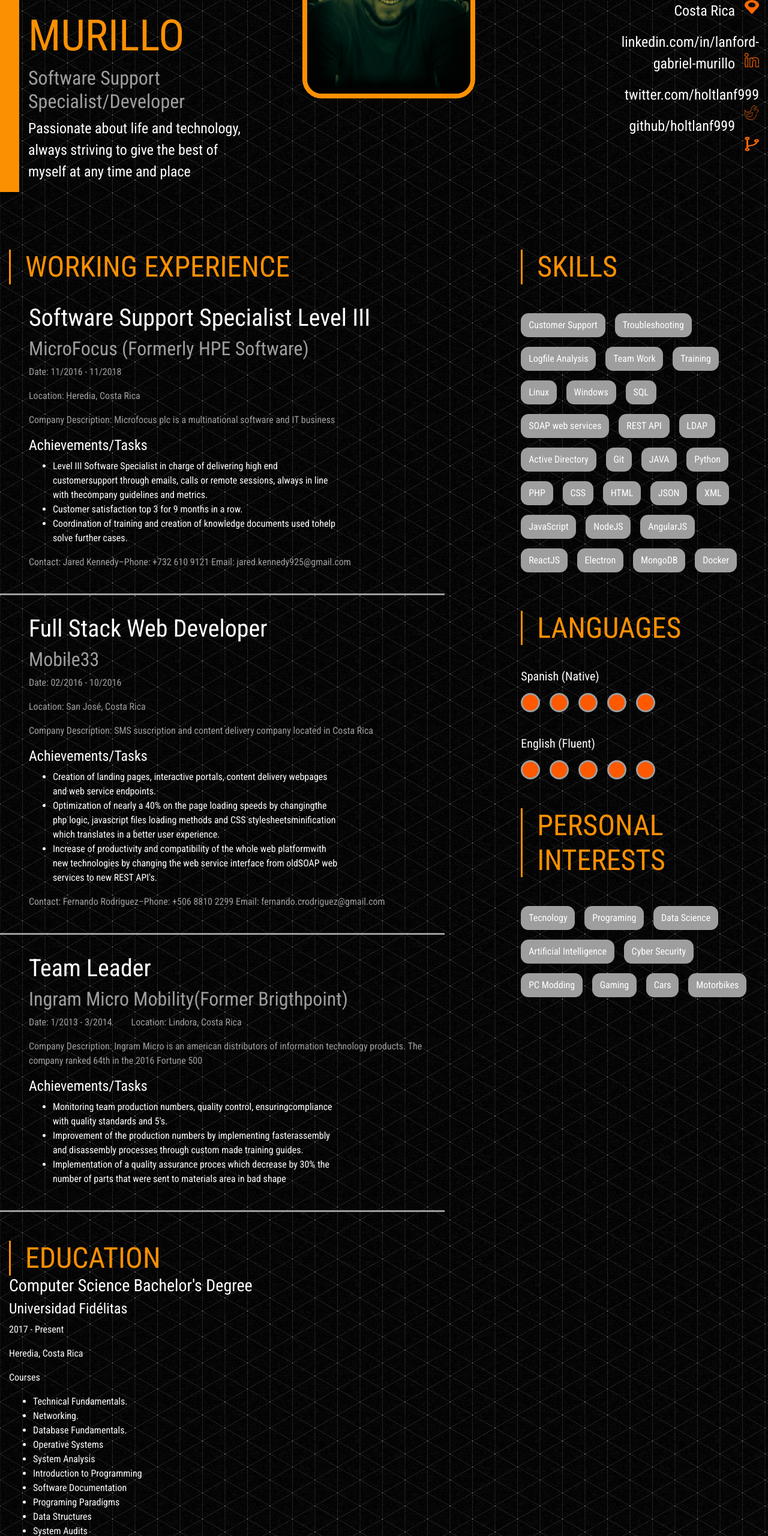
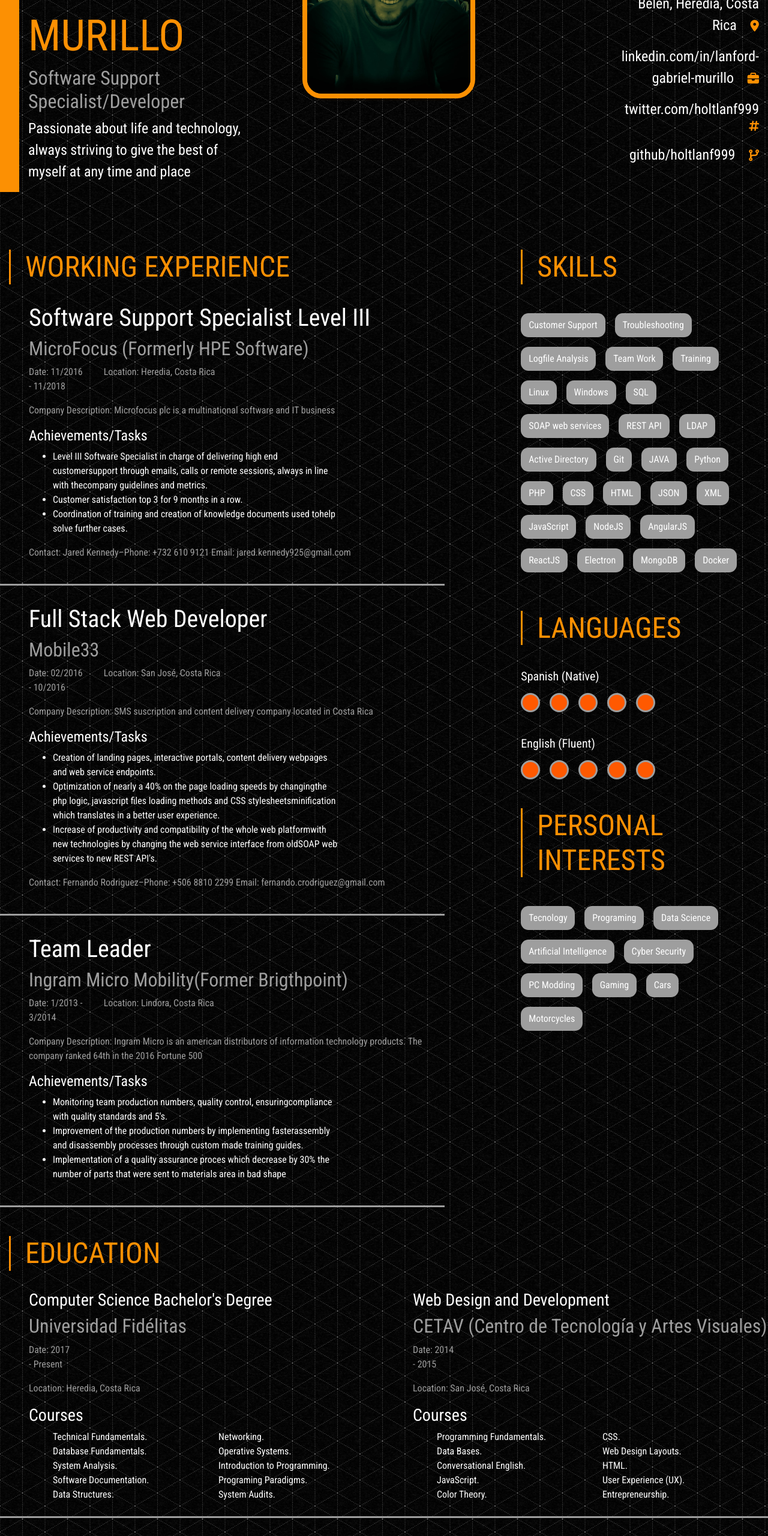
Before and after one commit to holtlanf999/web-cv, a plain HTML site: page index.html in a window 1280 px wide. Shown: the part 220-2780 px from the top of the page at 60% size. Drawn offline with nearby package versions, Linux system fonts and the light colour scheme.

Commit message:
webfonts added plus changes in the CSS

```diff
--- a/css/main.css
+++ b/css/main.css
@@ -72,12 +72,10 @@ a:hover {
 	font-size: 1.5em;
 }
 
-.small-icon {
-	color: #FF8400;
-	height: 1.5em;
-	width: 1.5em;
-	margin-left: 1em;
-	float: right;
+.contact-list li i {
+	color: #fc9003;
+	font-size: 1.2em;
+	padding: 0 0 0 1em;
 }
 
 .working-experience h2 {
@@ -87,14 +85,16 @@ a:hover {
 	text-transform: uppercase;
 }
 
-.job-card {
+.job-card,
+.education-card {
 	padding: 2em 0 1.5em 3em;
 	border-bottom: solid;
 	border-color: #9e9e9e;
 	width: 90%;
 }
 
-.job-position {
+.job-position,
+.carrer-title {
 	font-size: 2.5em;
 	width: 100%;
 }
@@ -109,21 +109,26 @@ a:hover {
 	text-transform: uppercase;
 }
 
-.company-title {
+.company-title,
+.education-center-title {
 	font-size: 2em;
 	width: 100%;
 }
 
-.job-epoch{
+.job-epoch,
+.education-epoch {
 	padding: 0 2em 0 0;
+	width: 18%;
 }
 
-.job-location{
-	width: 75%;
+.job-location,
+.education-location {
+	width: 50%;
 }
 
 .company-description,
-.achievements {
+.achievements,
+.courses {
 	width: 100%;
 }
 
@@ -179,3 +184,12 @@ a:hover {
 	border-radius: 2em;
 	background-color: #ff5900;
 }
+
+.course-list {
+	list-style: none;
+}
+
+.course-list li {
+	width: 50%;
+	float: left;
+}
--- /dev/null
+++ b/css/regular.min.css
@@ -0,0 +1,5 @@
+/*!
+ * Font Awesome Free 5.11.2 by @fontawesome - https://fontawesome.com
+ * License - https://fontawesome.com/license/free (Icons: CC BY 4.0, Fonts: SIL OFL 1.1, Code: MIT License)
+ */
+@font-face{font-family:"Font Awesome 5 Free";font-style:normal;font-weight:400;font-display:auto;src:url(../webfonts/fa-regular-400.eot);src:url(../webfonts/fa-regular-400.eot?#iefix) format("embedded-opentype"),url(../webfonts/fa-regular-400.woff2) format("woff2"),url(../webfonts/fa-regular-400.woff) format("woff"),url(../webfonts/fa-regular-400.ttf) format("truetype"),url(../webfonts/fa-regular-400.svg#fontawesome) format("svg")}.far{font-family:"Font Awesome 5 Free";font-weight:400}
--- a/index.html
+++ b/index.html
@@ -8,7 +8,10 @@
 
         <!-- CSS -->
         <link rel="stylesheet" href="https://stackpath.bootstrapcdn.com/bootstrap/4.3.1/css/bootstrap.min.css" integrity="sha384-ggOyR0iXCbMQv3Xipma34MD+dH/1fQ784/j6cY/iJTQUOhcWr7x9JvoRxT2MZw1T" crossorigin="anonymous">
+        <link rel="stylesheet" type="text/css" href="css/regular.min.css">
         <link rel="stylesheet" type="text/css" href="css/main.css">
+
+        <script src="https://kit.fontawesome.com/bb6dc86c42.js" crossorigin="anonymous"></script>
     </head>
     <body>
         <div class= "container-fluid main-header">
@@ -27,32 +30,32 @@
                     <ul class="contact-list">
                         <li>
                             <a href="holtlanf999@gmail.com">holtlanf999@gmail.com</a>
-                            <img src="img/icons/email.png" class="small-icon" alt="">
+                            <i class="fas fa-envelope-square"></i>
                         </li>
 
                         <li>
                             <a href="+50683168552">+506-8316-8552</a>
-                            <img src="img/icons/phone.png" class="small-icon" alt="">
+                            <i class="fas fa-phone"></i>
                         </li>
 
                         <li>
                             <a href="https://goo.gl/maps/wqCJZ5nWctQcdbdV7">Bel&eacuten, Heredia, Costa Rica</a>
-                            <img src="img/icons/location.png" class="small-icon" alt="">
+                            <i class="fas fa-map-marker-alt"></i>
                         </li>
 
                         <li>
                             <a href="linkedin.com/in/lanford-gabriel-murillo">linkedin.com/in/lanford-gabriel-murillo</a>
-                            <img src="img/icons/linkedin.png" class="small-icon" alt="">
+                            <i class="fas fa-briefcase"></i>
                         </li>
 
                         <li>
                             <a href="twitter.com/holtlanf999">twitter.com/holtlanf999</a>
-                            <img src="img/icons/twitter.png" class="small-icon" alt="">
+                            <i class="fas fa-hashtag"></i>
                         </li>
 
                         <li>
                             <a href="github/holtlanf999">github/holtlanf999</a>
-                            <img src="img/icons/github.png" class="small-icon" alt="">
+                            <i class="fas fa-code-branch"></i>
                         </li>
                     </ul>
                 </div>
@@ -166,93 +169,94 @@
                             <li>PC Modding</li>
                             <li>Gaming</li>
                             <li>Cars</li>
-                            <li>Motorbikes</li>
+                            <li>Motorcycles</li>
                         </ul>
                     </div>
                 </div>
             </div>
 
             <div class="row">
-                <div class="education col-md-8">
+                <div class="education col-md-12">
                     <h2 class="secondary-title">Education</h2>
-                    <div class="education-card">
+                    <div class="row">
+                        <div class="education-card col-md-6">
                             <h3 class="career-title">Computer Science Bachelor's Degree</h3>
-                        <h4 class="education-center-title">Universidad Fidélitas</h4>
-                        <p class="education-epoch">2017 - Present</p>
-                        <p class="education-location">Heredia, Costa Rica</p>
-                        <p class="courses">Courses</p>
+                            <h4 class="education-center-title secondary-font-color">Universidad Fidélitas</h4>
+                            <p class="education-epoch secondary-font-color">Date: 2017 - Present</p>
+                            <p class="education-location secondary-font-color">Location: Heredia, Costa Rica</p>
+                            <h3 class="courses">Courses</h3>
                             <ul class="course-list">
                                 <li>Technical Fundamentals.</li>
                                 <li>Networking.</li>
                                 <li>Database Fundamentals.</li>
-                            <li>Operative Systems</li>
-                            <li>System Analysis</li>
-                            <li>Introduction to Programming</li>
-                            <li>Software Documentation</li>
-                            <li>Programing Paradigms</li>
-                            <li>Data Structures</li>
-                            <li>System Audits</li>
+                                <li>Operative Systems.</li>
+                                <li>System Analysis.</li>
+                                <li>Introduction to Programming.</li>
+                                <li>Software Documentation.</li>
+                                <li>Programing Paradigms.</li>
+                                <li>Data Structures.</li>
+                                <li>System Audits.</li>
                             </ul>
                         </div>
-
-                    <div class="education-card">
+                        <div class="education-card col-md-6">
                             <h3 class="career-title">Web Design and Development</h3>
-                        <h4 class="education-center-title">CETAV (Centro de Tecnología y Artes Visuales)</h4>
-                        <p class="education-epoch">2014 - 2015</p>
-                        <p class="education-location">San José, Costa Rica</p>
-                        <p class="courses">Courses</p>
+                            <h4 class="education-center-title secondary-font-color">CETAV (Centro de Tecnología y Artes Visuales)</h4>
+                            <p class="education-epoch secondary-font-color">Date: 2014 - 2015</p>
+                            <p class="education-location secondary-font-color">Location: San José, Costa Rica</p>
+                            <h3 class="courses">Courses</h3>
                             <ul class="course-list">
-                            <li>Programming Fundamentals</li>
-                            <li>CSS</li>
-                            <li>Data Bases</li>
-                            <li>Web Design Layouts</li>
-                            <li>Conversational English</li>
-                            <li>HTML</li>
-                            <li>JavaScript</li>
-                            <li>User Experience (UX)</li>
-                            <li>Color Theory</li>
-                            <li>Entrepreneurship</li>
+                                <li>Programming Fundamentals.</li>
+                                <li>CSS.</li>
+                                <li>Data Bases.</li>
+                                <li>Web Design Layouts.</li>
+                                <li>Conversational English.</li>
+                                <li>HTML.</li>
+                                <li>JavaScript.</li>
+                                <li>User Experience (UX).</li>
+                                <li>Color Theory.</li>
+                                <li>Entrepreneurship.</li>
                             </ul>
                         </div>
-
-                    <div class="education-card">
+                    </div>
+                    <div class="row">
+                        <div class="education-card col-md-6">
                             <h3 class="career-title">Electronics Tecnician (Telecommunications)</h3>
-                        <h4 class="education-center-title">Colegio Técnico de San Sebastian</h4>
-                        <p class="education-epoch">2010 - 2012</p>
-                        <p class="education-location">San José, Costa Rica</p>
-                        <p class="courses">Courses</p>
+                            <h4 class="education-center-title secondary-font-color">CTPSS (Colegio Técnico de San Sebastian)</h4>
+                            <p class="education-epoch secondary-font-color">Date: 2010 - 2012</p>
+                            <p class="education-location secondary-font-color">Location: San José, Costa Rica</p>
+                            <h3 class="courses">Courses</h3>
                             <ul class="course-list">
-                            <li>Analog Electronics Fundamentals</li>
-                            <li>Advanced Analog Electronics</li>
-                            <li>Telecommunications</li>
-                            <li>Electricity Fundamentals</li>
-                            <li>PLC's and Microcontrolers</li>
-                            <li>Digital Electronics Fundamentals</li>
-                            <li>Advanced Digital Electronics</li>
-                            <li>Networking</li>
-                            <li>Electronic circuits</li>
-                            <li>IT Support Basics</li>
+                                <li>Analog Electronics Fundamentals.</li>
+                                <li>Advanced Analog Electronics.</li>
+                                <li>Telecommunications.</li>
+                                <li>Electricity Fundamentals.</li>
+                                <li>PLC's and Microcontrolers.</li>
+                                <li>Digital Electronics Fundamentals.</li>
+                                <li>Advanced Digital Electronics.</li>
+                                <li>Networking.</li>
+                                <li>Electronic circuits.</li>
+                                <li>IT Support Basics.</li>
                             </ul>
                         </div>
-
-                    <div class="education-card">
+                        <div class="education-card col-md-6">
                             <h3 class="career-title">Ciber Security Basics</h3>
-                        <h4 class="education-center-title">CyberSec506</h4>
-                        <p class="education-epoch">2019-2019</p>
-                        <p class="education-location">San José, Costa Rica</p>
-                        <p class="courses">Courses</p>
+                            <h4 class="education-center-title secondary-font-color">CyberSec506</h4>
+                            <p class="education-epoch secondary-font-color">Date: 2019-2019</p>
+                            <p class="education-location secondary-font-color">Location: San José, Costa Rica</p>
+                            <h3 class="courses">Courses</h3>
                             <ul class="course-list">
-                            <li></li>
-                            <li></li>
-                            <li></li>
-                            <li></li>
-                            <li></li>
-                            <li></li>
-                            <li></li>
-                            <li></li>
-                            <li></li>
-                            <li></li>
+                                <li>XSS (Cross-site Scripting).</li>
+                                <li>DoS & DDoS (Denial of Service).</li>
+                                <li>Web Server Hacking.</li>
+                                <li>Injections (SQL, XML, SOAP).</li>
+                                <li>DNS Poisoning.</li>
+                                <li>Social Engineering.</li>
+                                <li>Privilege Escalation.</li>
+                                <li>Steganography.</li>
+                                <li>Data Gathering.</li>
+                                <li>Sniffing.</li>
                             </ul>
+                        </div>
                     </div>
                 </div>
             </div>
```
Also changed, not shown: webfonts/fa-regular-400.svg (added), webfonts/fa-regular-400.ttf (added), webfonts/fa-regular-400.woff (added), webfonts/fa-regular-400.woff2 (added), 2 other files. Lines whose indentation alone changed are shown as unchanged.
